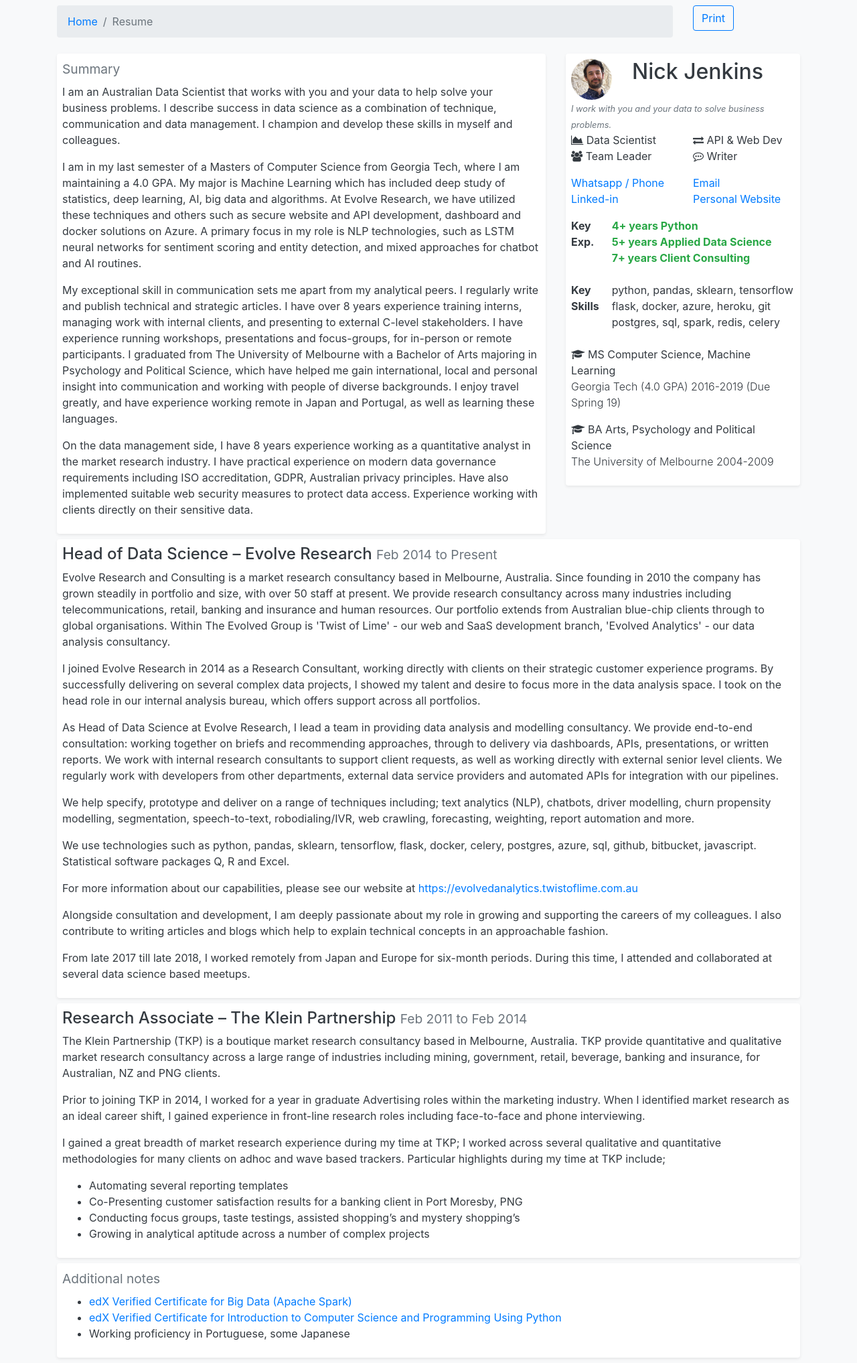
After one commit to ndjenkins85/personalsite, a Flask app: page /resume in a window 1280 px wide. The commit adds this page. Shown: the whole page at 67% size. Run offline with Flask 2, Linux system fonts and the light colour scheme; some libraries are stand-ins or nearby versions.

Commit message:
resume done

```diff
--- a/personalsite/config/base_config.py
+++ b/personalsite/config/base_config.py
@@ -31,3 +31,6 @@ class BaseConfig(object):
     DROPZONE_MAX_FILES = 1
     DROPZONE_REDIRECT_VIEW = "dropzoneredirect"
     ALLOWED_EXTENSIONS = set(['csv', 'xlsx'])
+
+    SITEMAP_EXCLUDES = ["dropzoneredirect", "login", "logout", "version"]
+    SITEURL = "https://www.nickjenkins.com.au"
--- a/personalsite/static/style.css
+++ b/personalsite/static/style.css
@@ -9,3 +9,131 @@
     max-height: calc(100vh - 10px);
     overflow-y: hidden;
 }
+
+/* Print styling */
+
+@media print {
+
+  [class*="col-sm-"] {
+    float: left;
+  }
+
+  [class*="col-xs-"] {
+    float: left;
+  }
+
+  .col-sm-12, .col-xs-12 {
+    width:100% !important;
+  }
+
+  .col-sm-11, .col-xs-11 {
+    width:91.66666667% !important;
+  }
+
+  .col-sm-10, .col-xs-10 {
+    width:83.33333333% !important;
+  }
+
+  .col-sm-9, .col-xs-9 {
+    width:75% !important;
+  }
+
+  .col-sm-8, .col-xs-8 {
+    width:66.66666667% !important;
+  }
+
+  .col-sm-7, .col-xs-7 {
+    width:58.33333333% !important;
+  }
+
+  .col-sm-6, .col-xs-6 {
+    width:50% !important;
+  }
+
+  .col-sm-5, .col-xs-5 {
+    width:41.66666667% !important;
+  }
+
+  .col-sm-4, .col-xs-4 {
+    width:33.33333333% !important;
+  }
+
+  .col-sm-3, .col-xs-3 {
+    width:25% !important;
+  }
+
+  .col-sm-2, .col-xs-2 {
+    width:16.66666667% !important;
+  }
+
+  .col-sm-1, .col-xs-1 {
+    width:8.33333333% !important;
+  }
+
+  .col-sm-1,
+  .col-sm-2,
+  .col-sm-3,
+  .col-sm-4,
+  .col-sm-5,
+  .col-sm-6,
+  .col-sm-7,
+  .col-sm-8,
+  .col-sm-9,
+  .col-sm-10,
+  .col-sm-11,
+  .col-sm-12,
+  .col-xs-1,
+  .col-xs-2,
+  .col-xs-3,
+  .col-xs-4,
+  .col-xs-5,
+  .col-xs-6,
+  .col-xs-7,
+  .col-xs-8,
+  .col-xs-9,
+  .col-xs-10,
+  .col-xs-11,
+  .col-xs-12 {
+  float: left !important;
+  }
+
+  body {
+    margin: 0;
+    padding: 0 !important;
+    min-width: 768px;
+  }
+
+  .container {
+    width: auto;
+    min-width: 750px;
+  }
+
+  body {
+    font-size: 10px;
+  }
+
+  a[href]:after {
+    content: none;
+  }
+
+  .noprint,
+  div.alert,
+  header,
+  .group-media,
+  .btn,
+  .footer,
+  form,
+  #comments,
+  .nav,
+  ul.links.list-inline,
+  ul.action-links {
+    display:none !important;
+  }
+
+  a[href]:after {
+    content: " (" attr(alt) ")";
+  }
+}
+
+
+}
--- /dev/null
+++ b/personalsite/templates/resume.html
@@ -0,0 +1,198 @@
+{% extends "template.html" %}
+{% block content %}
+
+<div class="container">
+  <div class="noprint">
+    <div class="row my-2">
+      <div class="col-sm-10">
+        <nav aria-label="breadcrumb">
+          <ol class="breadcrumb">
+            <li class="breadcrumb-item"><a href="{{ url_for('home') }}">Home</a></li>
+            <li class="breadcrumb-item active" aria-current="page">Resume</li>
+          </ol>
+        </nav>
+      </div>
+      <div class="col-sm-2">
+        <button type="button" class="btn btn-outline-primary" role="button" onclick="window.print();">Print</button>
+      </div>
+    </div>
+  </div>
+  <div class="row my-2">
+    <div class="col-sm-8">
+      <div class="shadow-sm p-2 bg-white rounded">
+        <h4><small class="text-muted">Summary</small></h4>
+        <p>I am an Australian Data Scientist that works with you and your data to help solve your business problems. I describe success in data science as a combination of technique, communication and data management. I champion and develop these skills in myself and colleagues.
+        </p>
+
+        <p>
+        I am in my last semester of a Masters of Computer Science from Georgia Tech, where I am maintaining a 4.0 GPA. My major is Machine Learning which has included deep study of statistics, deep learning, AI, big data and algorithms. At Evolve Research, we have utilized these techniques and others such as secure website and API development, dashboard and docker solutions on Azure. A primary focus in my role is NLP technologies, such as LSTM neural networks for sentiment scoring and entity detection, and mixed approaches for chatbot and AI routines.
+        </p>
+
+        <p>
+        My exceptional skill in communication sets me apart from my analytical peers. I regularly write and publish technical and strategic articles. I have over 8 years experience training interns, managing work with internal clients, and presenting to external C-level stakeholders. I have experience running workshops, presentations and focus-groups, for in-person or remote participants. I graduated from The University of Melbourne with a Bachelor of Arts majoring in Psychology and Political Science, which have helped me gain international, local and personal insight into communication and working with people of diverse backgrounds. I enjoy travel greatly, and have experience working remote in Japan and Portugal, as well as learning these languages.
+        </p>
+
+        <p>
+        On the data management side, I have 8 years experience working as a quantitative analyst in the market research industry. I have practical experience on modern data governance requirements including ISO accreditation, GDPR, Australian privacy principles. Have also implemented suitable web security measures to protect data access. Experience working with clients directly on their sensitive data.
+        </p>
+      </div>
+    </div>
+    <div class="col-sm-4">
+      <div class="shadow-sm p-2 bg-white rounded">
+        <div class="row">
+          <div class="col-sm-3">
+            <img src="{{ url_for('static', filename='img/nickjenkins.jpg')}}" class="img-fluid rounded-circle" alt="Nick Jenkins">
+          </div>
+          <div class="col-sm-9">
+            <h2>Nick Jenkins</h2>
+          </div>
+        </div>
+
+        <div class="row">
+          <div class="col">
+            <small class="text-muted"><em>
+              I work with you and your data to solve business problems.
+            </em></small>
+          </div>
+        </div>
+
+        <div class="row">
+          <div class="col-sm-6">
+            <i class="fa fa-area-chart"></i>&nbsp;Data Scientist</li>
+          </div>
+          <div class="col-sm-6">
+            <i class="fa fa-exchange"></i>&nbsp;API & Web Dev</li>
+          </div>
+        </div>
+        <div class="row">
+          <div class="col-sm-6">
+            <i class="fa fa-group"></i>&nbsp;Team Leader</li>
+          </div>
+          <div class="col-sm-6">
+            <i class="fa fa-commenting-o"></i>&nbsp;Writer</li>
+          </div>
+        </div>
+
+        <p></p>
+        <div class="row">
+          <div class="col-sm-6">
+            <a href="https://api.whatsapp.com/send?phone=61448329110" alt="+61 448 329 110">Whatsapp / Phone</a>
+          </div>
+          <div class="col-sm-6">
+            <a href="mailto:nick_jenkins@outlook.com" alt="nick_jenkins@outlook.com">Email</a>
+          </div>
+        </div>
+        <div class="row">
+          <div class="col-sm-6">
+            <a href="https://www.linkedin.com/in/nick-jenkins-56a65533" target="_blank" alt="https://www.linkedin.com/in/nick-jenkins-56a65533">Linked-in</a>
+          </div>
+          <div class="col-sm-6">
+            <a href="https://www.nickjenkins.com.au" target="_blank" alt="https://www.nickjenkins.com.au">Personal Website</a>
+          </div>
+        </div>
+        <p></p>
+
+        <dl class="row">
+          <dt class="col-sm-2">Key Exp.</dt>
+          <dd class="col-sm-10">
+            <p class="text-success">
+              <strong>
+                4+ years Python
+                <br>5+ years Applied Data Science
+                <br>7+ years Client Consulting
+              </strong>
+            </p>
+          </dd>
+
+          <dt class="col-sm-2">Key Skills</dt>
+          <dd class="col-sm-10">
+              python, pandas, sklearn, tensorflow<br>
+              flask, docker, azure, heroku, git<br>
+              postgres, sql, spark, redis, celery
+          </dd>
+        </dl>
+
+        <div class="row">
+          <div class="col">
+            <i class="fa fa-graduation-cap"></i>&nbsp;MS Computer Science, Machine Learning
+            <p class="font-weight-light">Georgia Tech (4.0 GPA) 2016-2019 (Due Spring 19)</p>
+            <i class="fa fa-graduation-cap"></i>&nbsp;BA Arts, Psychology and Political Science
+            <p class="font-weight-light">The University of Melbourne 2004-2009</p>
+          </div>
+        </div>
+
+      </div>
+    </div>
+  </div>
+
+  <div class="row my-2">
+    <div class="col">
+      <div class="shadow-sm p-2 bg-white rounded">
+        <h4>Head of Data Science – Evolve Research <small class="text-muted">Feb 2014 to Present</small></h4>
+        <p>
+        Evolve Research and Consulting is a market research consultancy based in Melbourne, Australia. Since founding in 2010 the company has grown steadily in portfolio and size, with over 50 staff at present. We provide research consultancy across many industries including telecommunications, retail, banking and insurance and human resources. Our portfolio extends from Australian blue-chip clients through to global organisations. Within The Evolved Group is 'Twist of Lime' - our web and SaaS development branch, 'Evolved Analytics' - our data analysis consultancy.
+        </p>
+        <p>
+        I joined Evolve Research in 2014 as a Research Consultant, working directly with clients on their strategic customer experience programs. By successfully delivering on several complex data projects, I showed my talent and desire to focus more in the data analysis space. I took on the head role in our internal analysis bureau, which offers support across all portfolios.
+        </p>
+        <p>
+        As Head of Data Science at Evolve Research, I lead a team in providing data analysis and modelling consultancy. We provide end-to-end consultation: working together on briefs and recommending approaches, through to delivery via dashboards, APIs, presentations, or written reports. We work with internal research consultants to support client requests, as well as working directly with external senior level clients. We regularly work with developers from other departments, external data service providers and automated APIs for integration with our pipelines.
+        </p>
+        <p>
+        We help specify, prototype and deliver on a range of techniques including; text analytics (NLP), chatbots, driver modelling, churn propensity modelling, segmentation, speech-to-text, robodialing/IVR, web crawling, forecasting, weighting, report automation and more.
+        </p>
+        <p>
+        We use technologies such as python, pandas, sklearn, tensorflow, flask, docker, celery, postgres, azure, sql, github, bitbucket, javascript. Statistical software packages Q, R and Excel.
+        </p>
+        <p>
+        For more information about our capabilities, please see our website at <a href="https://evolvedanalytics.twistoflime.com.au" target="_blank">https://evolvedanalytics.twistoflime.com.au</a>
+        </p>
+        <p>
+        Alongside consultation and development, I am deeply passionate about my role in growing and supporting the careers of my colleagues. I also contribute to writing articles and blogs which help to explain technical concepts in an approachable fashion.
+        </p>
+        <p>
+        From late 2017 till late 2018, I worked remotely from Japan and Europe for six-month periods. During this time, I attended and collaborated at several data science based meetups.
+        </p>
+      </div>
+    </div>
+  </div>
+  <div class="row my-2">
+    <div class="col">
+      <div class="shadow-sm p-2 bg-white rounded">
+        <h4>Research Associate – The Klein Partnership <small class="text-muted">Feb 2011 to Feb 2014</small></h4>
+        <p>
+        The Klein Partnership (TKP) is a boutique market research consultancy based in Melbourne, Australia. TKP provide quantitative and qualitative market research consultancy across a large range of industries including mining, government, retail, beverage, banking and insurance, for Australian, NZ and PNG clients.
+        </p>
+        <p>
+        Prior to joining TKP in 2014, I worked for a year in graduate Advertising roles within the marketing industry. When I identified market research as an ideal career shift, I gained experience in front-line research roles including face-to-face and phone interviewing.
+        </p>
+        <p>
+        I gained a great breadth of market research experience during my time at TKP; I worked across several qualitative and quantitative methodologies for many clients on adhoc and wave based trackers. Particular highlights during my time at TKP include;
+        <ul>
+          <li>Automating several reporting templates</li>
+          <li>Co-Presenting customer satisfaction results for a banking client in Port Moresby, PNG</li>
+          <li>Conducting focus groups, taste testings, assisted shopping’s and mystery shopping’s</li>
+          <li>Growing in analytical aptitude across a number of complex projects</li>
+        </ul>
+        </p>
+      </div>
+    </div>
+  </div>
+
+  <div class="row my-2">
+    <div class="col">
+      <div class="shadow-sm p-2 bg-white rounded">
+        <h4><small class="text-muted">Additional notes</small></h4>
+        <ul>
+          <li><a href="https://s3.amazonaws.com/verify.edx.org/downloads/f2db5ba4c782412c9d452fd2a6f60b5a/Certificate.pdf" target="_blank">edX Verified Certificate for Big Data (Apache Spark)</a></li>
+          <li><a href="https://s3.amazonaws.com/verify.edx.org/downloads/9aeb865f0cec4d3398807ec19d3696fc/Certificate.pdf" target="_blank">edX Verified Certificate for Introduction to Computer Science and Programming Using Python</a></li>
+          <li>Working proficiency in Portuguese, some Japanese</li>
+        </ul>
+      </div>
+    </div>
+  </div>
+
+
+</div>
+
+{% endblock %}
--- /dev/null
+++ b/personalsite/templates/template.html
@@ -0,0 +1,19 @@
+<!DOCTYPE html>
+<html>
+  <head>
+    <title>Nick Jenkins Personal Site</title>
+    <meta charset="utf-8">
+    <script src="https://code.jquery.com/jquery-3.3.1.slim.min.js" integrity="sha384-q8i/X+965DzO0rT7abK41JStQIAqVgRVzpbzo5smXKp4YfRvH+8abtTE1Pi6jizo" crossorigin="anonymous"></script>
+    <script src="https://cdnjs.cloudflare.com/ajax/libs/popper.js/1.14.6/umd/popper.min.js" integrity="sha384-wHAiFfRlMFy6i5SRaxvfOCifBUQy1xHdJ/yoi7FRNXMRBu5WHdZYu1hA6ZOblgut" crossorigin="anonymous"></script>
+    <link rel="stylesheet" href="https://stackpath.bootstrapcdn.com/bootstrap/4.2.1/css/bootstrap.min.css" integrity="sha384-GJzZqFGwb1QTTN6wy59ffF1BuGJpLSa9DkKMp0DgiMDm4iYMj70gZWKYbI706tWS" crossorigin="anonymous">
+    <script src="https://stackpath.bootstrapcdn.com/bootstrap/4.2.1/js/bootstrap.min.js" integrity="sha384-B0UglyR+jN6CkvvICOB2joaf5I4l3gm9GU6Hc1og6Ls7i6U/mkkaduKaBhlAXv9k" crossorigin="anonymous"></script>
+    <link rel="stylesheet" type="text/css" href="{{ url_for('static', filename='style.css') }}">
+    <link href="//maxcdn.bootstrapcdn.com/font-awesome/4.7.0/css/font-awesome.min.css" rel="stylesheet" type="text/css">
+  </head>
+<body class="bg-light text-dark">
+
+{% block content %}
+{% endblock %}
+
+</body>
+</html>
--- a/personalsite/views.py
+++ b/personalsite/views.py
@@ -1,5 +1,5 @@
 # coding: utf-8
-from flask import Flask, g, flash, render_template, redirect, url_for, request, jsonify, session, make_response, abort
+from flask import Flask, g, flash, render_template, redirect, url_for, request, jsonify, session, make_response, abort, current_app
 from flask_login import LoginManager, login_user, login_required, logout_user, current_user
 from werkzeug import secure_filename
 
@@ -10,7 +10,7 @@ import requests
 import pandas as pd
 
 from pytz import timezone as tzoffset
-from datetime import timezone
+from datetime import timezone, timedelta
 from datetime import datetime as dt
 
 from personalsite import app, file_service
@@ -28,6 +28,36 @@ login_manager.login_view = "login"
 @app.route('/')
 def home():
     return render_template('index.html')
+
+
+@app.route('/resume')
+def resume():
+    return render_template('resume.html')
+
+
+@app.route('/article_test')
+def article_test():
+    return render_template('article.html')
+
+
+
+# a route for generating sitemap.xml
+@app.route('/sitemap.xml', methods=['GET'])
+def sitemap():
+      """Generate sitemap.xml. Makes a list of urls and date modified."""
+      pages = []
+      ten_days_ago = (dt.now() - timedelta(days=10)).date().isoformat()
+      # static pages
+      for rule in current_app.url_map.iter_rules():
+          if "GET" in rule.methods and len(rule.arguments)==0 and rule.rule.replace("/","") not in app.config["SITEMAP_EXCLUDES"]:
+              pages.append(
+                           [rule.rule, ten_days_ago]
+                           )
+      sitemap_xml = render_template('sitemap_template.xml', pages=pages, siteurl=app.config["SITEURL"])
+      response= make_response(sitemap_xml)
+      response.headers["Content-Type"] = "application/xml"
+      return response
+
 
 
 @app.route('/login')
```
Also changed, not shown: personalsite/templates/article.html (added, +35 -0 lines), personalsite/templates/index.html (+4 -22 lines), personalsite/templates/sitemap_template.xml (added, +9 -0 lines), README.md.
